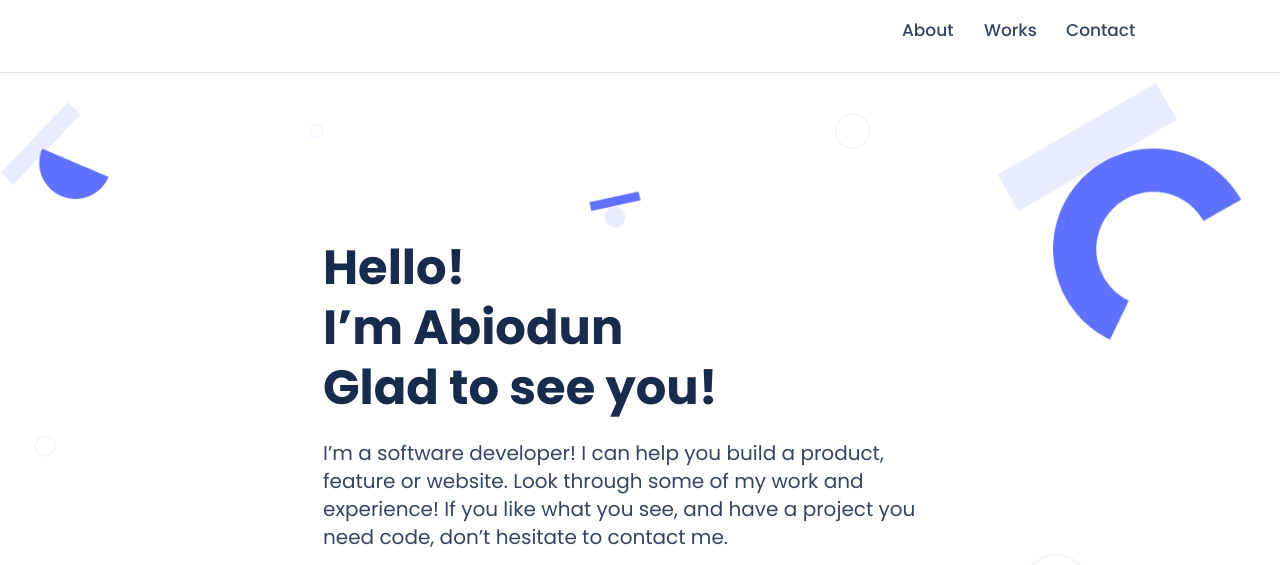
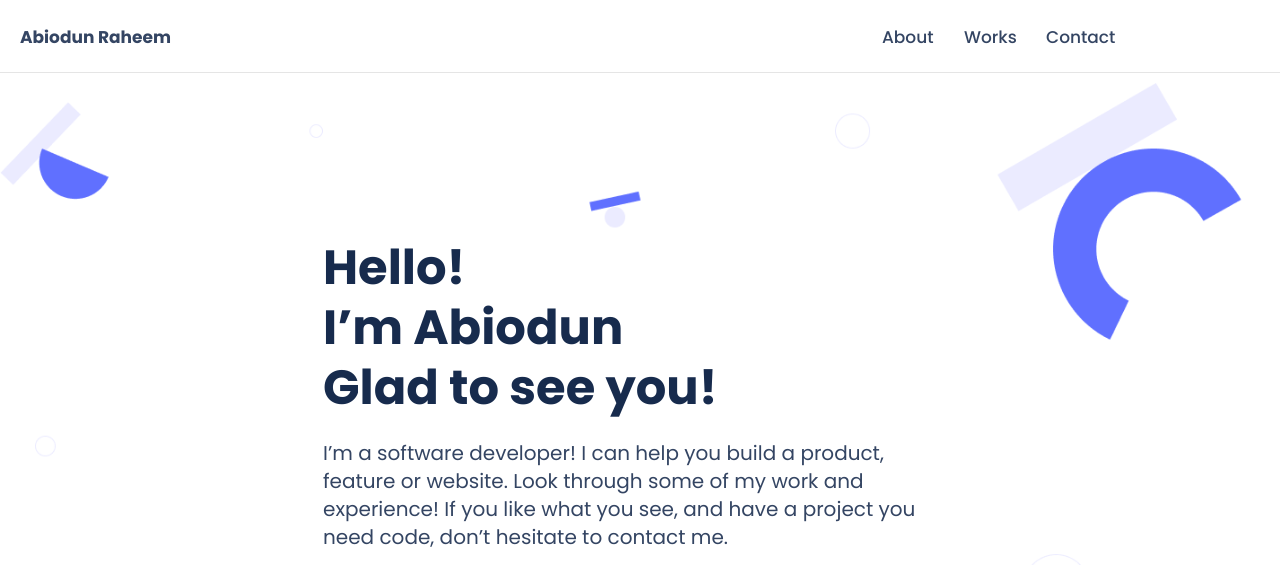
Before and after one commit to abiodunraheem/Abiodun-Portfolio, a website: page index.html in a window 1280 px wide. Shown: the top 565 px of the page. Drawn offline with Linux system fonts and the light colour scheme.

Commit message:
Update navbar styles

```diff
--- a/index.html
+++ b/index.html
@@ -17,6 +17,7 @@
     <header>
         <div class="nav-bar flex">
             <div class="topnav">
+                <h2 class="navleft"><a href="#">Abiodun Raheem</a></h2>
                 <div class="topnav-right">
                     <a id="menu-button" class="item-navigation menu-button" href="#"><i class="fa fa-bars"></i></a>
                     <ul class="hidden">
--- a/styles.css
+++ b/styles.css
@@ -225,6 +225,17 @@ header {
   float: left;
   text-decoration: none;
   font-size: 17px;
+  color: #344563;
+}
+
+
+.topnav {
+  margin: 10px 20px 0 20px;
+  display: flex;
+  flex-direction: row;
+  align-items: center;
+  height: 54px;
+  justify-content: space-between;
 }
 
 .topnav-right {
```
